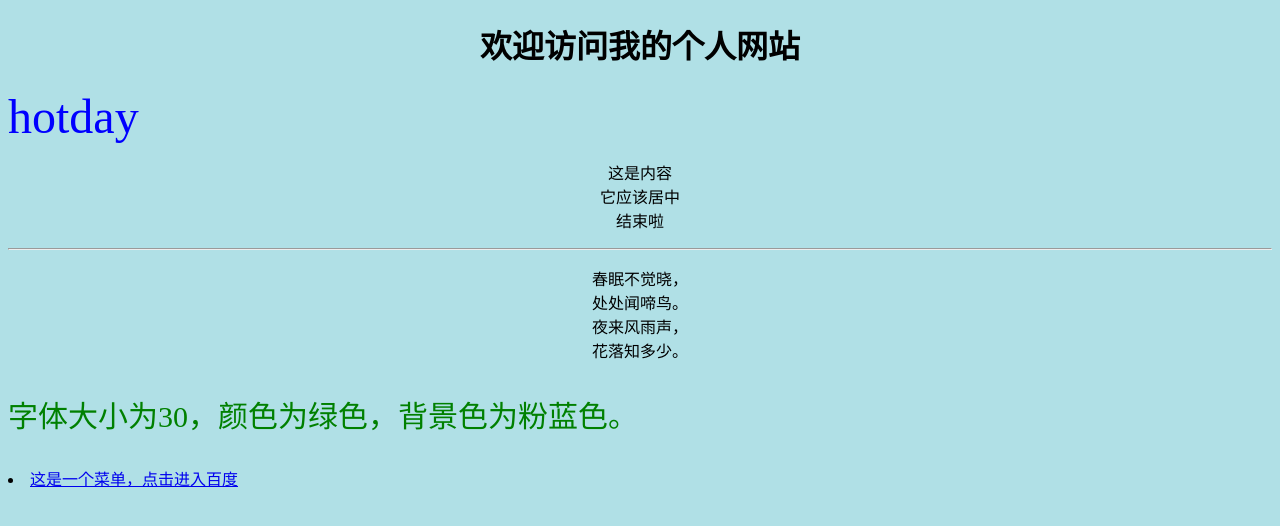
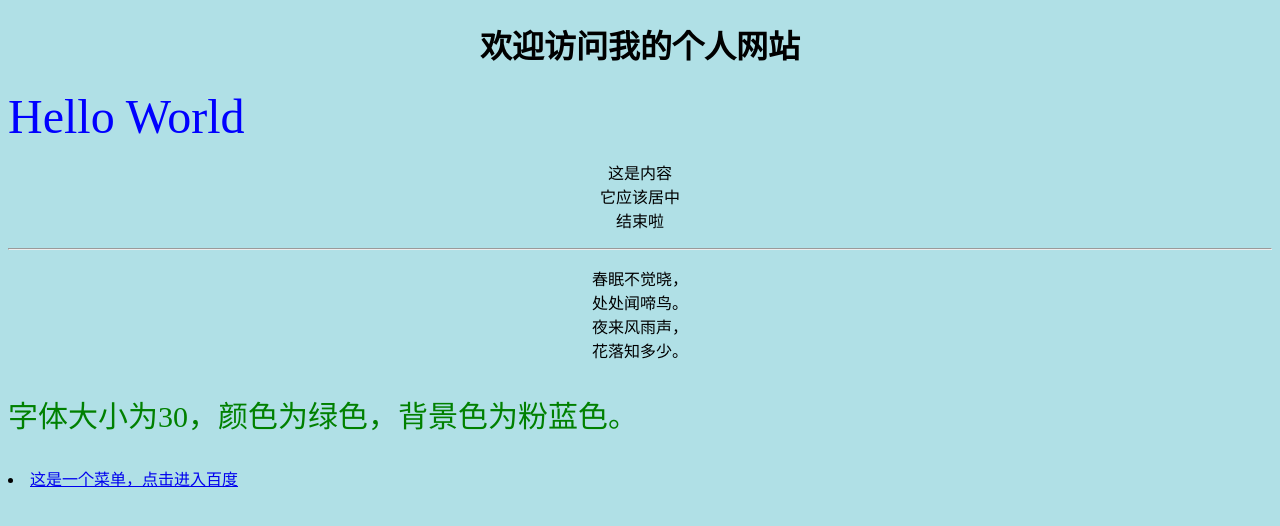
Before and after one commit to GoogleBook/GoogleBook.github.io, a plain HTML site: page index.html in a window 1280 px wide. Drawn offline with Linux system fonts and the light colour scheme.

Commit message:
Update index.html

```diff
--- a/index.html
+++ b/index.html
@@ -15,7 +15,7 @@
  <body>
   <h1 align="center">欢迎访问我的个人网站</h1>
   <!--<h1>是标题，数字代表字体大小，并且居中-->
-  <font face="黑体" color="blue" size="12">hotday</font>
+  <font face="黑体" color="blue" size="12">Hello World</font>
   <!--定义字体属性-->
   <p align="center">这是内容<br/>它应该居中<br/>结束啦</p>
   <!--不产生新的段落下换行用<br/>来换行-->
```
